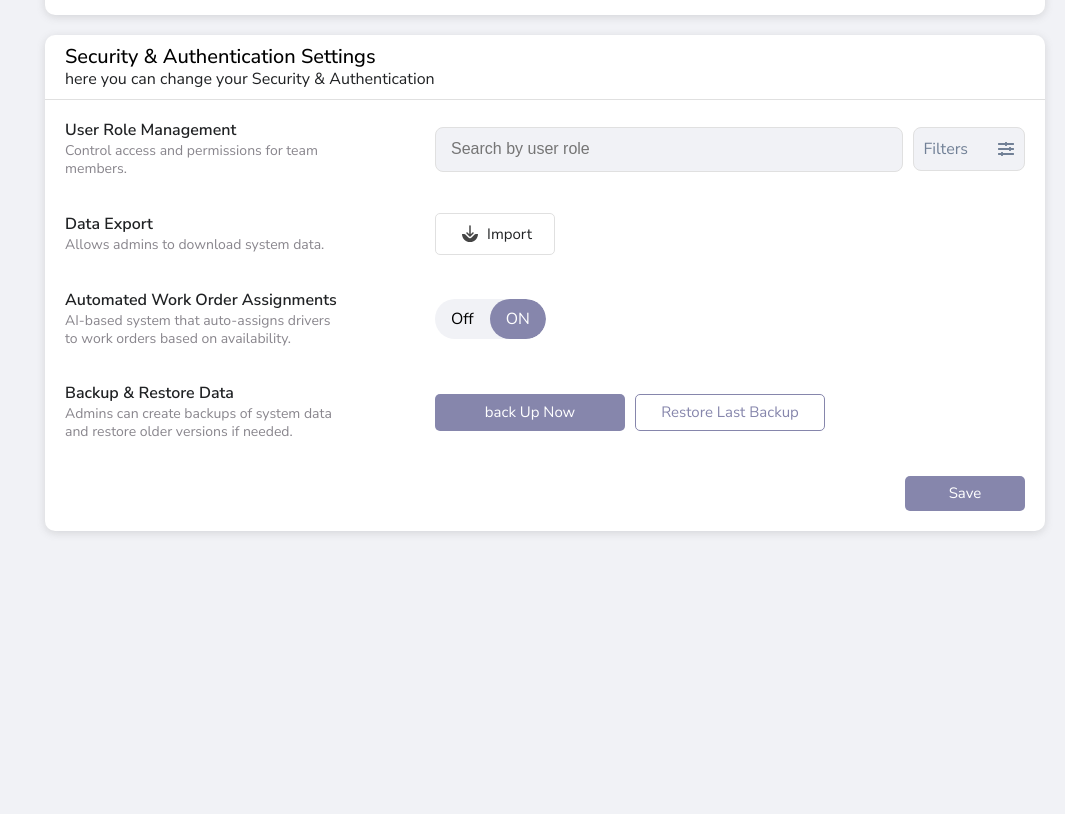
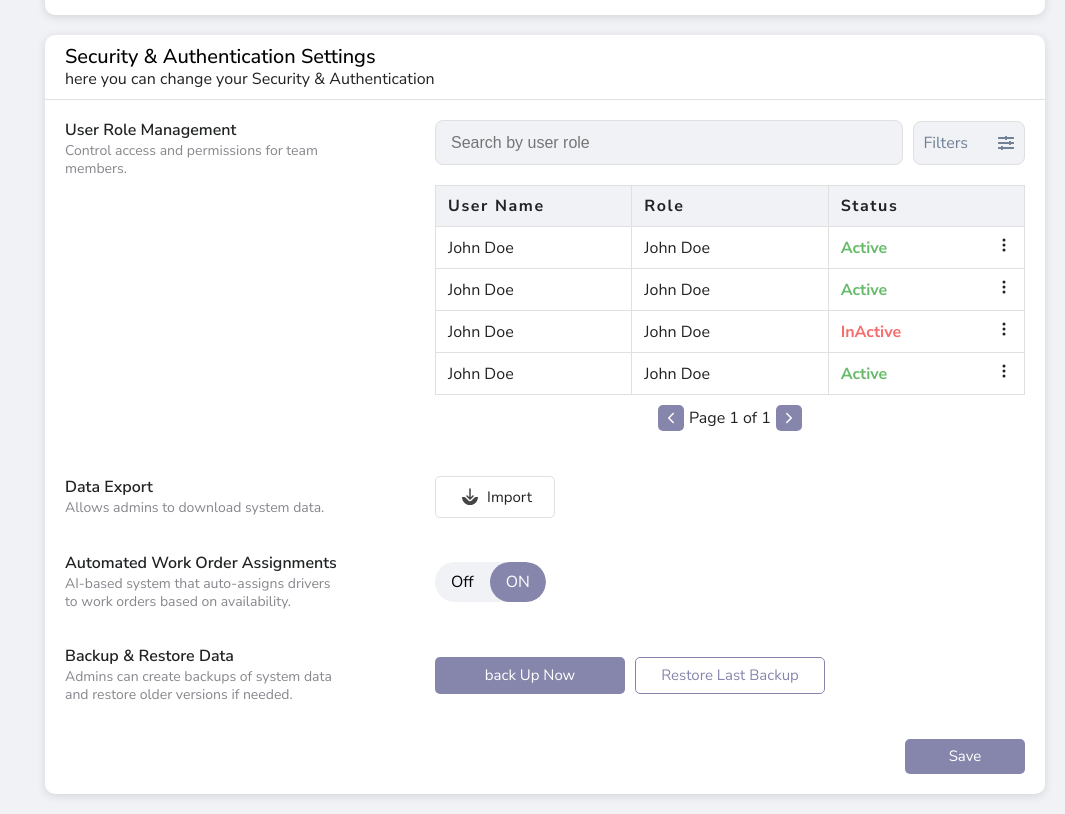
Before and after one commit to imatif01/truck-management, a Next.js app: page /setting in a window 1280 px wide. Shown: the part 800-1614 px from the top of the page, without its empty margins (215-1280 px from the left). Before the commit the page ends 1351 px from the top, so only its background shows below. Built offline with nearby package versions, Linux system fonts and the light colour scheme.

Commit message:
add roles tabel in settings

```diff
--- a/src/components/DashboardCard/index.jsx
+++ b/src/components/DashboardCard/index.jsx
@@ -6,7 +6,7 @@ const DashboardCard = ({ arr }) => {
   return (
     <>
       {arr?.map((item, index) => (
-        <StyledCard $iconBg={item?.iconBg}>
+        <StyledCard $iconBg={item?.iconBg} key={index}>
           <figure className="icon-holder">
             <Image src={item?.icon} alt="Icon" width={30} height={30} />
           </figure>
--- a/src/components/Table/Table.styles.js
+++ b/src/components/Table/Table.styles.js
@@ -2,8 +2,8 @@ import styled from 'styled-components';
 
 export const StyledTable = styled.div`
   width: 100%;
-  overflow-x: auto;
-  overflow-y: hidden;
+  overflow-x: ${({ $noOverflow }) => ($noOverflow ? 'none' : 'auto')};
+  overflow-y: ${({ $noOverflow }) => ($noOverflow ? 'none' : 'hidden')};
 
   table {
     margin: 0;
@@ -14,7 +14,7 @@ export const StyledTable = styled.div`
     border-collapse: collapse;
 
     @media (min-width: 768px) {
-      min-width: ${({ $minWidth }) => ($minWidth ? $minWidth : '1400px')};
+      min-width: ${({ $minWidth }) => $minWidth || '1400px'};
     }
   }
 
--- a/src/components/Table/index.jsx
+++ b/src/components/Table/index.jsx
@@ -2,7 +2,7 @@ import React, { useState } from 'react';
 import { StyledTable } from './Table.styles';
 import { IoIosArrowBack, IoIosArrowForward } from 'react-icons/io';
 
-const Table = ({ columns, rowsData, rowsPerPage = 5, minWidth }) => {
+const Table = ({ columns, rowsData, noOverflow, rowsPerPage = 5, minWidth }) => {
   const [currentPage, setCurrentPage] = useState(1);
   const totalPages = Math.ceil(rowsData.length / rowsPerPage);
 
@@ -11,7 +11,7 @@ const Table = ({ columns, rowsData, rowsPerPage = 5, minWidth }) => {
   const paginatedData = rowsData.slice(startIndex, startIndex + rowsPerPage);
   return (
     <>
-      <StyledTable $minWidth={minWidth}>
+      <StyledTable $minWidth={minWidth} $noOverflow={noOverflow}>
         <table>
           <thead>
             <tr>
--- a/src/pages/setting.js
+++ b/src/pages/setting.js
@@ -1,4 +1,4 @@
-import React, { useState } from 'react';
+import React, { useState, useMemo } from 'react';
 import Button from '@/components/Button';
 import HeadingSection from '@/components/HeadingSection';
 import Input from '@/components/Input';
@@ -9,10 +9,16 @@ import DropDown from '@/components/DropDown/DropDown';
 import importIcon from '@/assets/images/import-icon.svg';
 import { FaSlidersH } from 'react-icons/fa';
 import Image from 'next/image';
+import Table from '@/components/Table';
+import { BsThreeDotsVertical } from 'react-icons/bs';
+import { FiEdit } from 'react-icons/fi';
+import { RiDeleteBin6Line } from 'react-icons/ri';
 
 const Setting = () => {
   const [switchTab, setSwitchTab] = useState(2);
   const [dropDown, setDropDown] = useState(false);
+  const [action, setAction] = useState(null);
+
   const {
     register,
     handleSubmit,
@@ -32,6 +38,67 @@ const Setting = () => {
     { value: 'EST', label: 'EST' },
     { value: 'IST', label: 'IST' },
   ];
+
+  function handleStatusTag(status, index) {
+    return (
+      <div className="status-holder">
+        <span className={`status ${status}`}>{status}</span>
+        <DropDown
+          isOpen={action === index}
+          toggleDropdown={() => setAction(action === index ? null : index)}
+          top="20px"
+          button={<BsThreeDotsVertical className="icon" />}
+        >
+          <div className="order-action" onClick={() => setAction(false)}>
+            <div className="edit">
+              <FiEdit />
+              <span>Edit</span>
+            </div>
+            <div className="delete">
+              <RiDeleteBin6Line />
+              <span>Delete</span>
+            </div>
+          </div>
+        </DropDown>
+      </div>
+    );
+  }
+
+  const orderData = [
+    {
+      userName: 'John Doe',
+      role: 'Dispatcher',
+      status: 'Active',
+    },
+    {
+      userName: 'John Doe',
+      role: 'Dispatcher',
+      status: 'Active',
+    },
+    {
+      userName: 'John Doe',
+      role: 'Dispatcher',
+      status: 'InActive',
+    },
+    {
+      userName: 'John Doe',
+      role: 'Dispatcher',
+      status: 'Active',
+    },
+  ];
+
+  const columns = ['User Name', 'Role', 'Status'];
+
+  const { rowsData } = useMemo(() => {
+    return {
+      rowsData: orderData?.map((item, index) => [
+        item?.userName,
+        item?.userName,
+        handleStatusTag(item?.status, index),
+      ]),
+      totalCount: orderData?.length,
+    };
+  }, [orderData]);
 
   return (
     <StyledSettings>
@@ -126,6 +193,7 @@ const Setting = () => {
               <span className="title">User Role Management</span>
               <span className="text">Control access and permissions for team members.</span>
             </div>
+            <div className="table-and-filter">
               <div className="search-holder">
                 <Input
                   type="text"
@@ -154,6 +222,8 @@ const Setting = () => {
                     </ul>
                   </DropDown>
                 </div>
+              </div>
+              <Table columns={columns} rowsData={rowsData} rowsPerPage={6} noOverflow />
             </div>
           </div>
           <div className="content">
--- a/src/styles/Settings.styles.js
+++ b/src/styles/Settings.styles.js
@@ -113,14 +113,79 @@ export const StyledSettings = styled.div`
 
   .security-col {
     .content {
+      &:first-child {
+        align-items: flex-start;
+      }
+
       .text-holder {
         max-width: 280px !important;
+      }
+
+      .table-and-filter {
+        width: 100%;
+
+        table {
+          min-width: 100%;
+
+          th,
+          td {
+            font-size: 16px;
+            line-height: 20px;
+            background: var(--gray);
+            padding: 10px 12px;
+            border: 1px solid var(--border-color);
+            @media (max-width: 575px) {
+              font-size: 14px;
+              line-height: 18px;
+            }
+          }
+
+          td {
+            background: var(--white);
+            &:not(:last-child) {
+              @media (max-width: 767px) {
+                border-bottom: 0;
+              }
+            }
+          }
+
+          tr {
+            border-bottom: 0;
+            padding: 0;
+          }
+        }
+        .pagination {
+          padding: 10px 0;
+        }
+
+        .status-holder {
+          display: flex;
+          align-items: center;
+          justify-content: flex-end;
+          gap: 10px;
+
+          @media (min-width: 768px) {
+            justify-content: space-between;
+          }
+
+          .status {
+            padding: 0;
+            &.Active {
+              color: var(--success);
+            }
+
+            &.InActive {
+              color: var(--danger);
+            }
+          }
+        }
       }
       .search-holder {
         display: flex;
         align-items: center;
         flex-grow: 1;
         gap: 10px;
+        margin: 0 0 20px;
 
         .filter-btn {
           display: flex;
```
Lines whose indentation alone changed are shown as unchanged.
